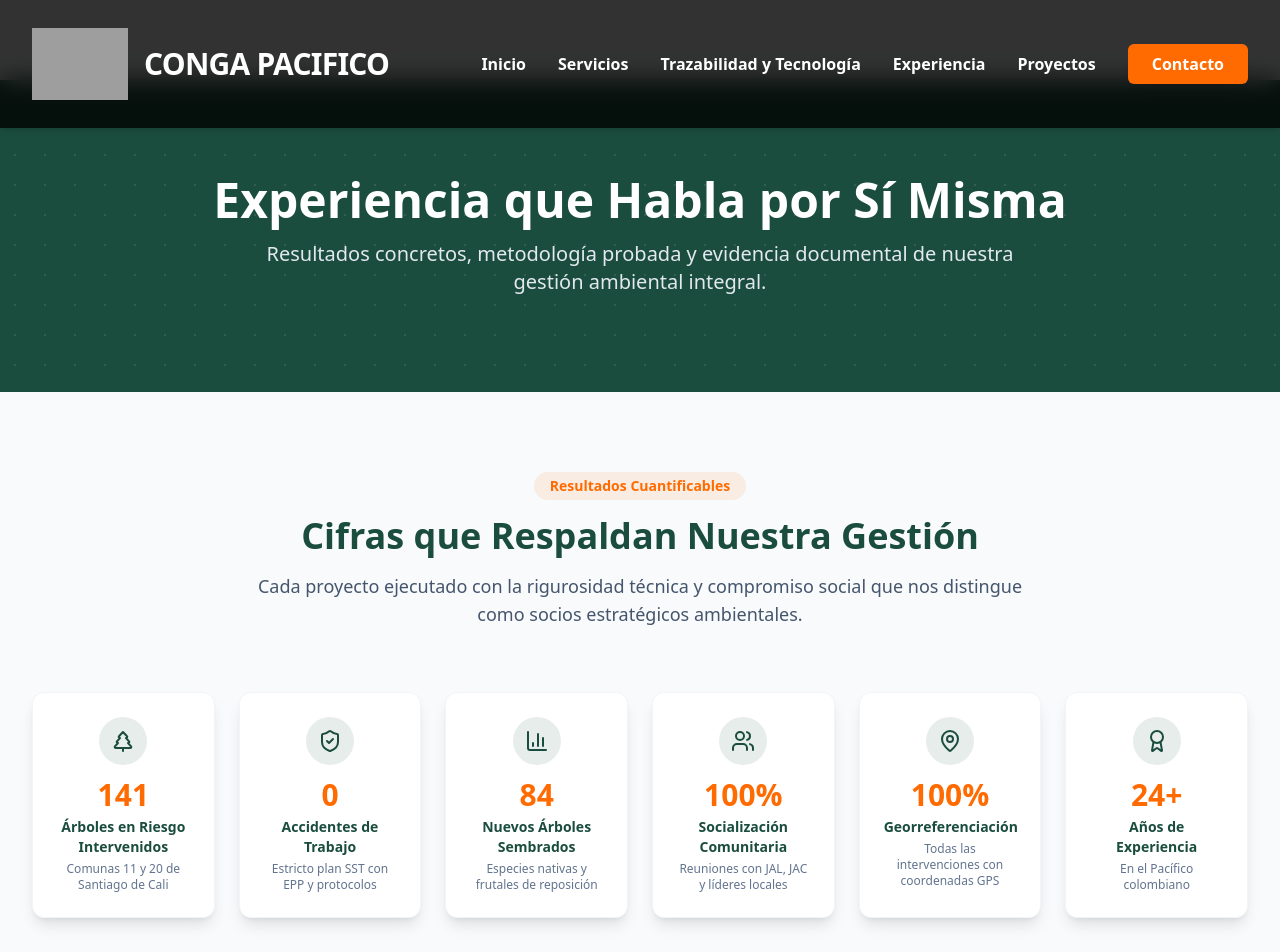
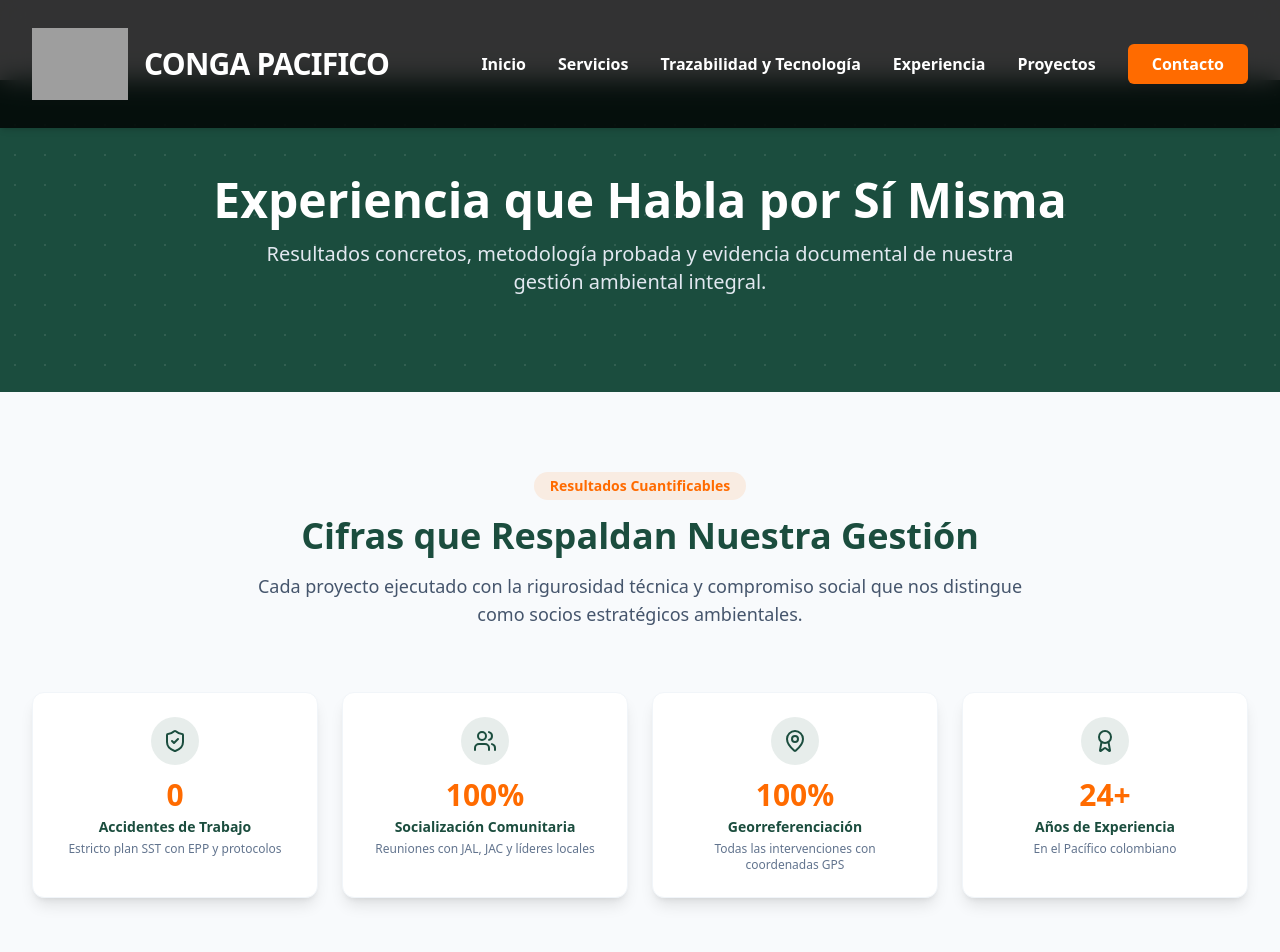
Before and after one commit to jeffersonreyes-stack/conga-pacifico, a Next.js app: page /experiencia in a window 1280 px wide. Shown: the top 952 px of the page. Built offline with nearby package versions, Linux system fonts and the light colour scheme; grey boxes are pictures that could not be loaded.

Commit message:
fix: remove tree cards, green CTA band, fix video (exclude video/ from S3 sync --delete)

```diff
--- a/app/experiencia/page.tsx
+++ b/app/experiencia/page.tsx
@@ -8,9 +8,7 @@ import Link from 'next/link';
 import { motion } from 'framer-motion';
 import {
   Play,
-  TreePine,
   ShieldCheck,
-  BarChart3,
   Users,
   MapPin,
   FileText,
@@ -55,22 +53,10 @@ const propuestaSlides = [
 
 const resultados = [
   {
-    icon: TreePine,
-    valor: '141',
-    label: 'Árboles en Riesgo Intervenidos',
-    detalle: 'Comunas 11 y 20 de Santiago de Cali',
-  },
-  {
     icon: ShieldCheck,
     valor: '0',
     label: 'Accidentes de Trabajo',
     detalle: 'Estricto plan SST con EPP y protocolos',
-  },
-  {
-    icon: BarChart3,
-    valor: '84',
-    label: 'Nuevos Árboles Sembrados',
-    detalle: 'Especies nativas y frutales de reposición',
   },
   {
     icon: Users,
@@ -115,7 +101,7 @@ export default function ExperienciaPage() {
           </p>
         </div>
 
-        <div className="grid grid-cols-2 md:grid-cols-3 lg:grid-cols-6 gap-6">
+        <div className="grid grid-cols-2 md:grid-cols-4 gap-6">
           {resultados.map((item, idx) => (
             <motion.div
               key={idx}
@@ -315,7 +301,7 @@ export default function ExperienciaPage() {
       </section>
 
       {/* CTA */}
-      <section className="py-20 bg-accent text-white text-center">
+      <section className="py-20 bg-primary text-white text-center">
         <div className="container mx-auto px-4 md:px-8">
           <h2 className="text-3xl md:text-4xl font-heading font-bold mb-4">
             ¿Listo para trabajar con un socio estratégico?
@@ -326,7 +312,7 @@ export default function ExperienciaPage() {
           </p>
           <Link
             href="/contacto"
-            className="inline-block bg-white text-accent font-bold py-3 px-10 rounded-md transition-all transform hover:-translate-y-0.5 shadow-lg hover:shadow-xl"
+            className="inline-block bg-accent hover:bg-orange-600 text-white font-bold py-3 px-10 rounded-md transition-all transform hover:-translate-y-0.5 shadow-lg hover:shadow-xl"
           >
             Solicitar Consulta
           </Link>
```
